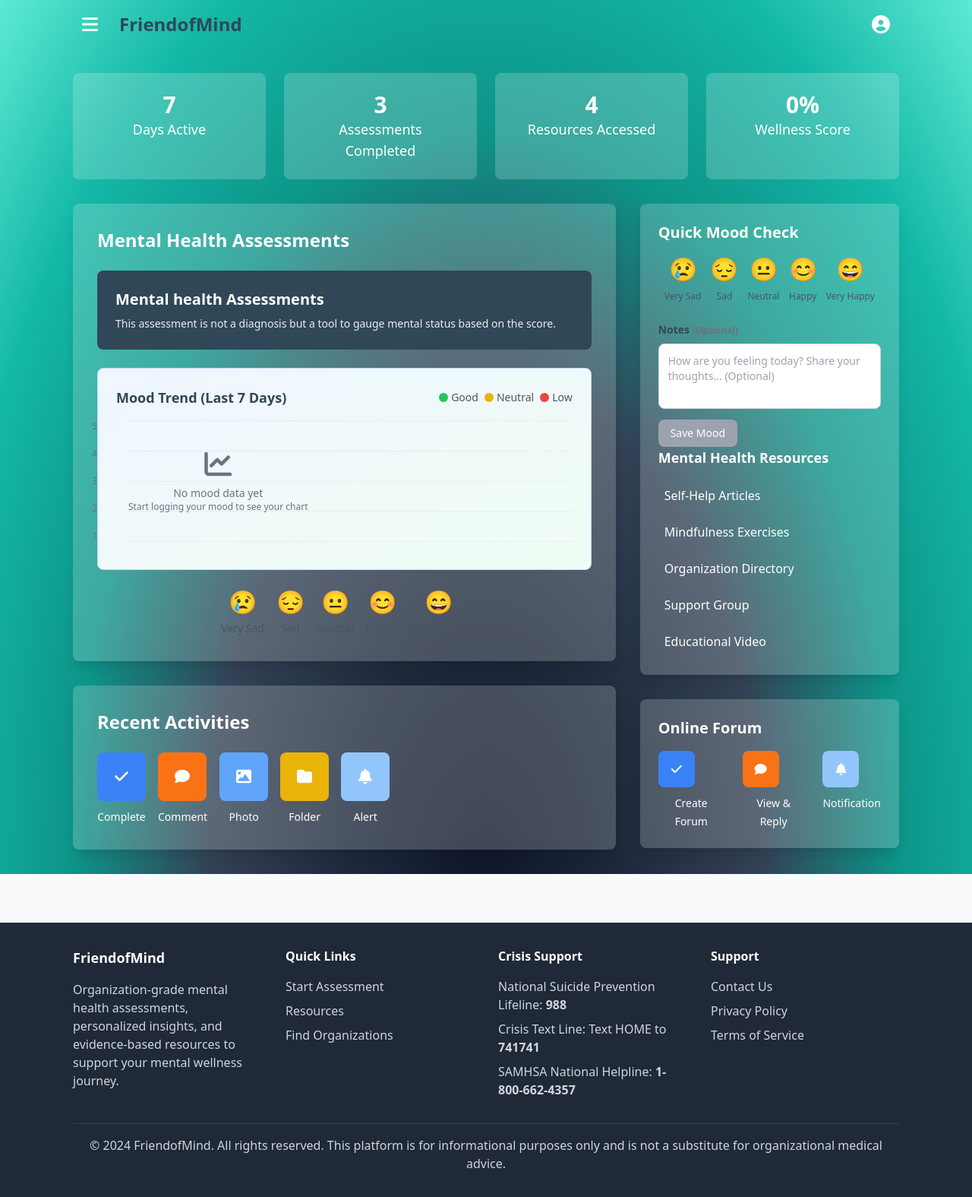
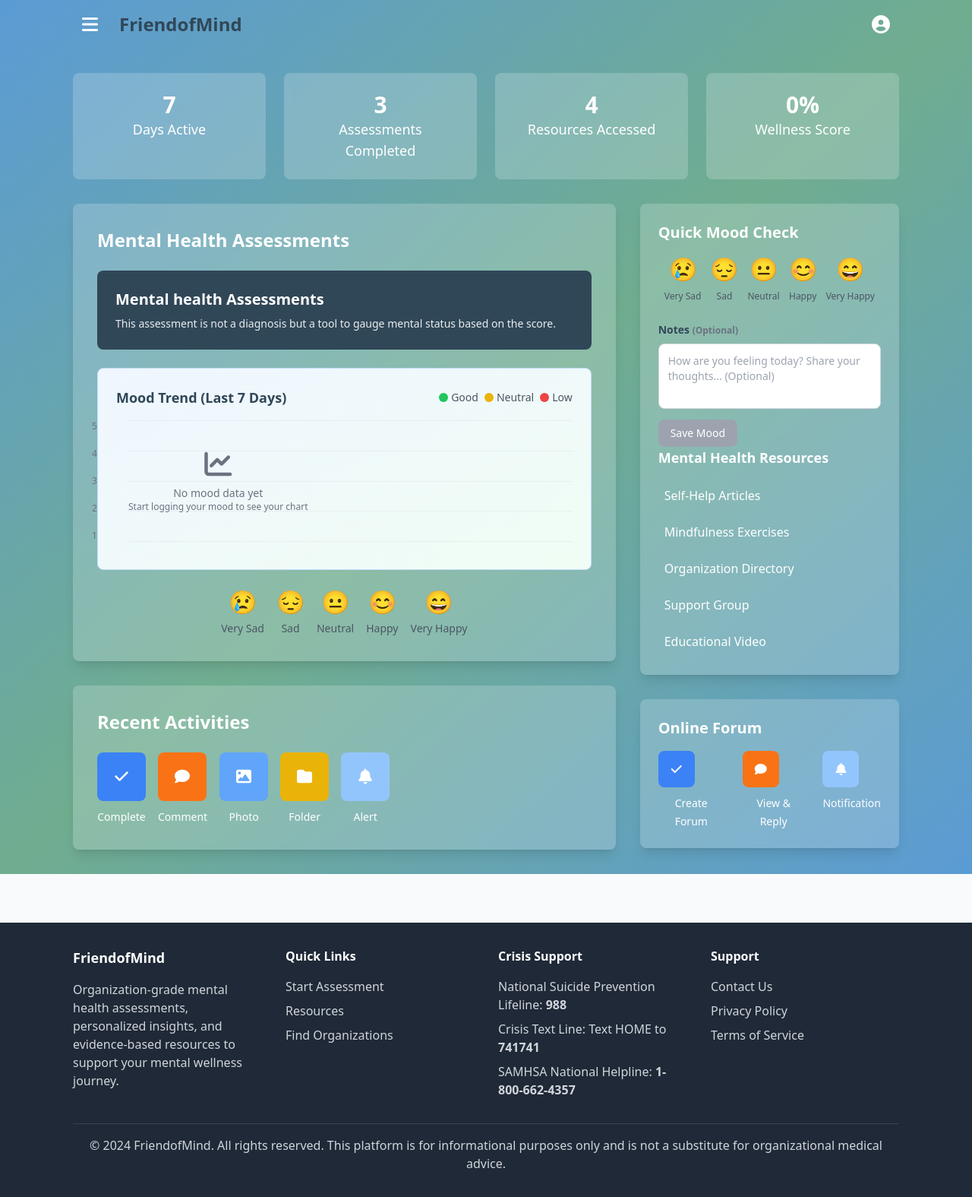
Before and after one commit to CenaAlex/FriendofMindDEV, a Django app: page /dashboard/ in a window 1280 px wide. Shown: the whole page at 76% size. Run offline with Django 5.2, Linux system fonts and the light colour scheme; a user stored in the database is signed in; data comes from the database, SQL or seed files in the repository; both versions use the stored data as it was after the commit; data that the repository does not hold is empty; parts of the project's set-up code (start-up, migrations or seed data) failed here and were passed over; some libraries are stand-ins or nearby versions.

Commit message:
Updated UI for dashboard

```diff
--- a/templates/core/dashboard.html
+++ b/templates/core/dashboard.html
@@ -4,7 +4,7 @@
 
 {% block content %}
 {% csrf_token %}
-<div class="min-h-screen -mt-16 pt-16" style="background: radial-gradient(ellipse at center bottom, #0f172a 0%, #1e293b 20%, #334155 40%, #0d9488 60%, #14b8a6 80%, #5eead4 100%);">
+<div class="min-h-screen -mt-16 pt-16 bg-gradient-to-br from-primary via-secondary to-primary">
     <div class="max-w-8xl mx-auto px-16 sm:px-20 lg:px-24 py-8">
 
     <div class="grid grid-cols-1 md:grid-cols-4 gap-6 mb-8">
```
Also changed, not shown: db.sqlite3.
